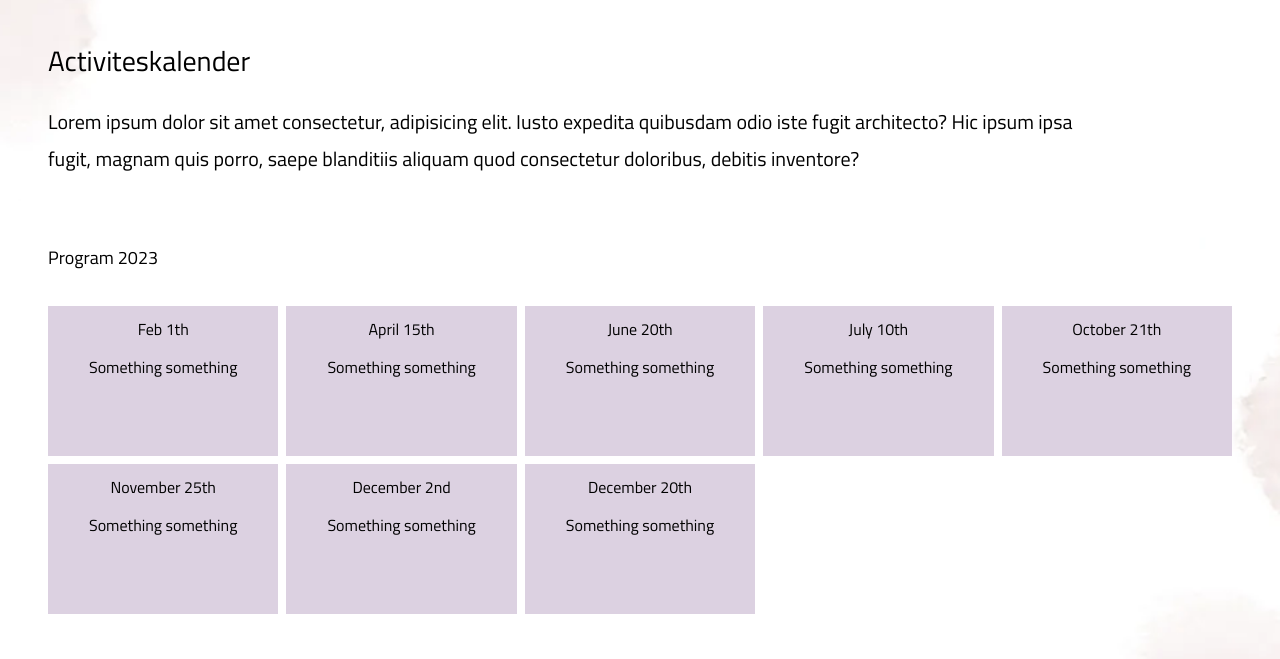
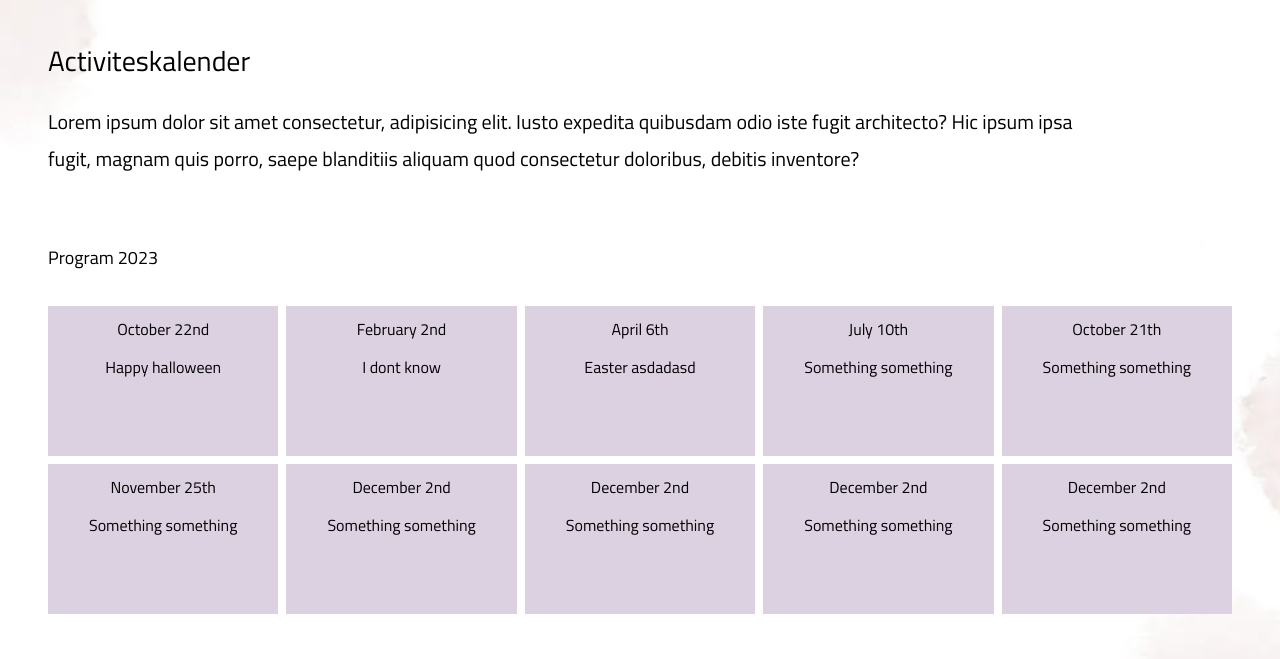
Before and after one commit to unartcs/female-upcomers-project, a plain HTML site: page calendar.html in a window 1280 px wide. Shown: the part 114-773 px from the top of the page. Drawn offline with Linux system fonts and the light colour scheme; a script that the page names is missing.

```diff
--- a/app.js
+++ /dev/null
@@ -1,5 +0,0 @@
-const submitJoinUs = document.querySelector('.submit-btn')
-
-function sendJoinUsForm() {
-
-}
--- a/calendar.html
+++ b/calendar.html
@@ -51,14 +51,14 @@
             <div class="calendar-content-box">
                 <div class="calendar-content-box-title">Program 2023</div>
                 <div class="calendar-content-grid">
-                    <div class="grid-box">Feb 1th
-                        <p>Something something</p>
+                    <div class="grid-box">October 22nd
+                        <p>Happy halloween</p>
                     </div>
-                    <div class="grid-box">April 15th
-                        <p>Something something</p>
+                    <div class="grid-box">February 2nd
+                        <p>I dont know</p>
                     </div>
-                    <div class="grid-box">June 20th
-                        <p>Something something</p>
+                    <div class="grid-box">April 6th
+                        <p>Easter asdadasd</p>
                     </div>
                     <div class="grid-box">July 10th
                         <p>Something something</p>
@@ -72,9 +72,16 @@
                     <div class="grid-box">December 2nd
                         <p>Something something</p>
                     </div>
-                    <div class="grid-box">December 20th
+                    <div class="grid-box">December 2nd
                         <p>Something something</p>
                     </div>
+                    <div class="grid-box">December 2nd
+                        <p>Something something</p>
+                    </div>
+                    <div class="grid-box">December 2nd
+                        <p>Something something</p>
+                    </div>
+
                 </div>
             </div>
         </div>
```
